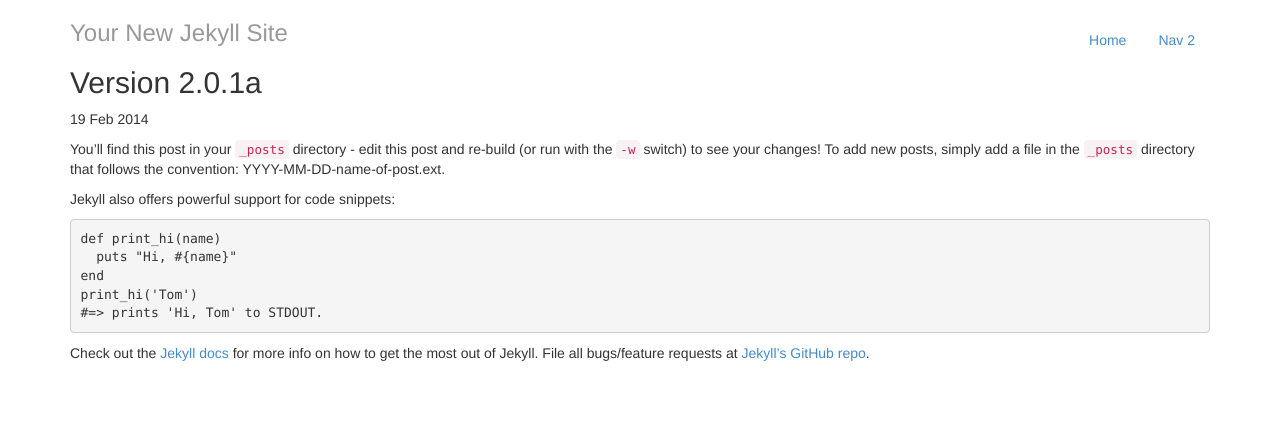
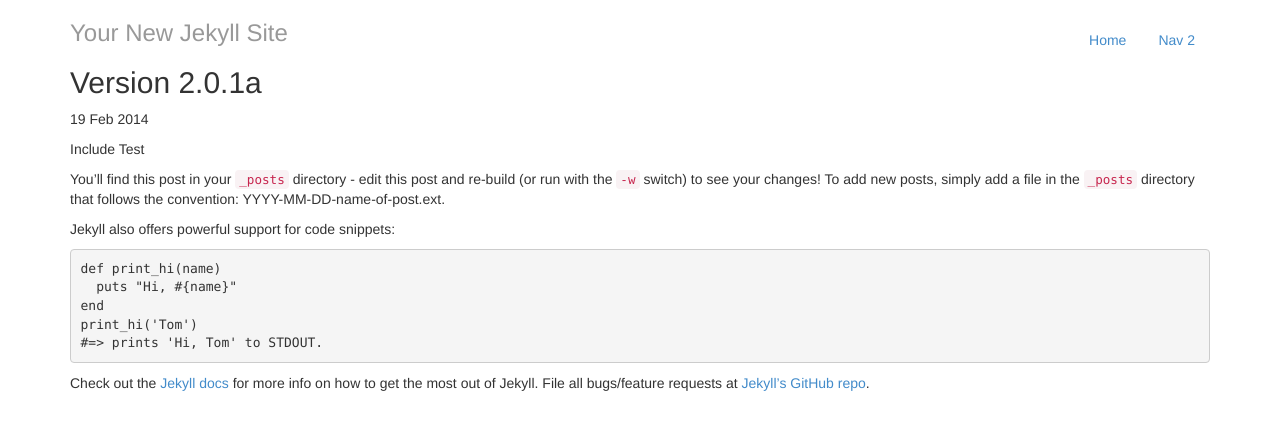
Before and after one commit to LunaTheArcticFox/Starbound-Mod-Manager, a Jekyll site: the page built from _posts/2014-02-19-test-two.markdown, in a window 1280 px wide. Shown: the top 430 px of the page. Built offline with Jekyll 4.4.1, drawn with Linux system fonts in a browser that asks for light colours; Markdown is read by kramdown in place of the engine named in the settings.

Commit message:
Created a sample include file, updated .gitignore.

```diff
--- /dev/null
+++ b/_includes/sample-include.html
@@ -0,0 +1 @@
+<p>Include Test</p>
--- a/_layouts/post.html
+++ b/_layouts/post.html
@@ -3,7 +3,7 @@
 ---
 <h2>{{ page.title }}</h2>
 <p class="meta">{{ page.date | date_to_string }}</p>
-
+{% include sample-include.html %}
 <div class="post">
 {{ content }}
 </div>
```
Also changed, not shown: 1 other file.
